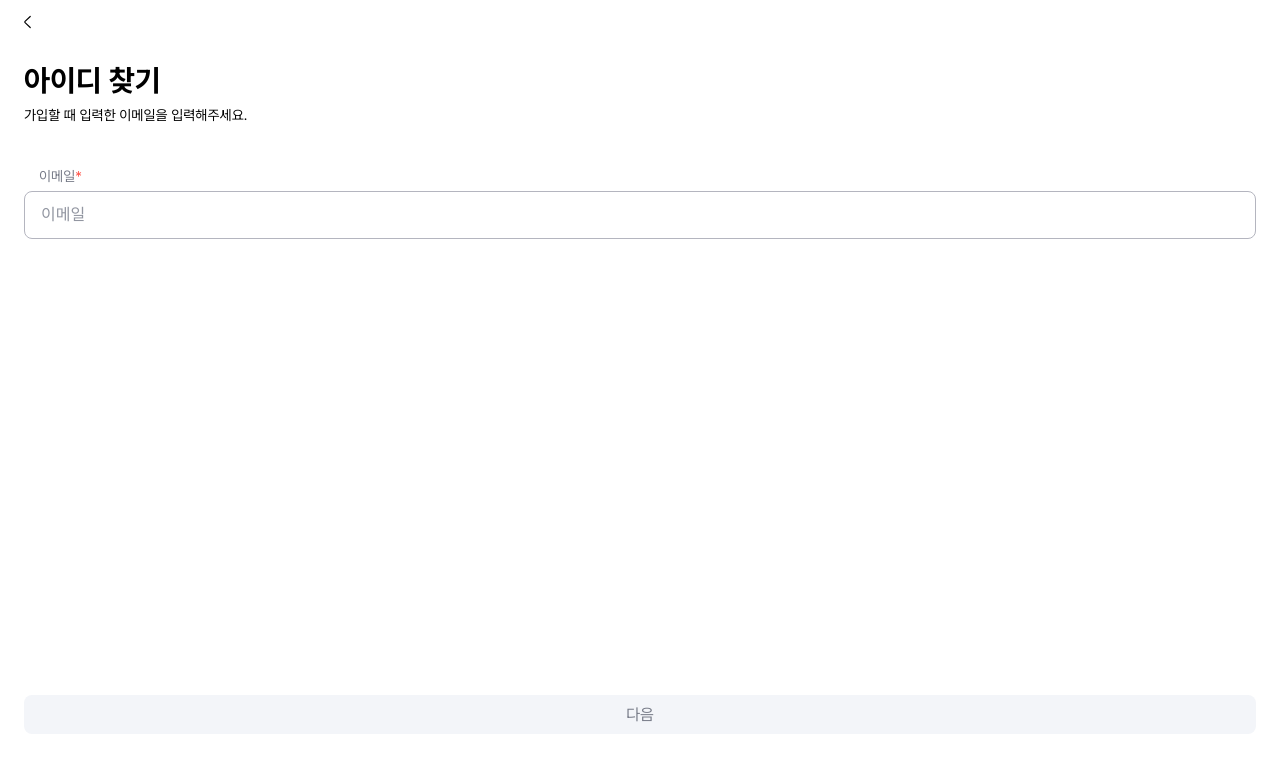
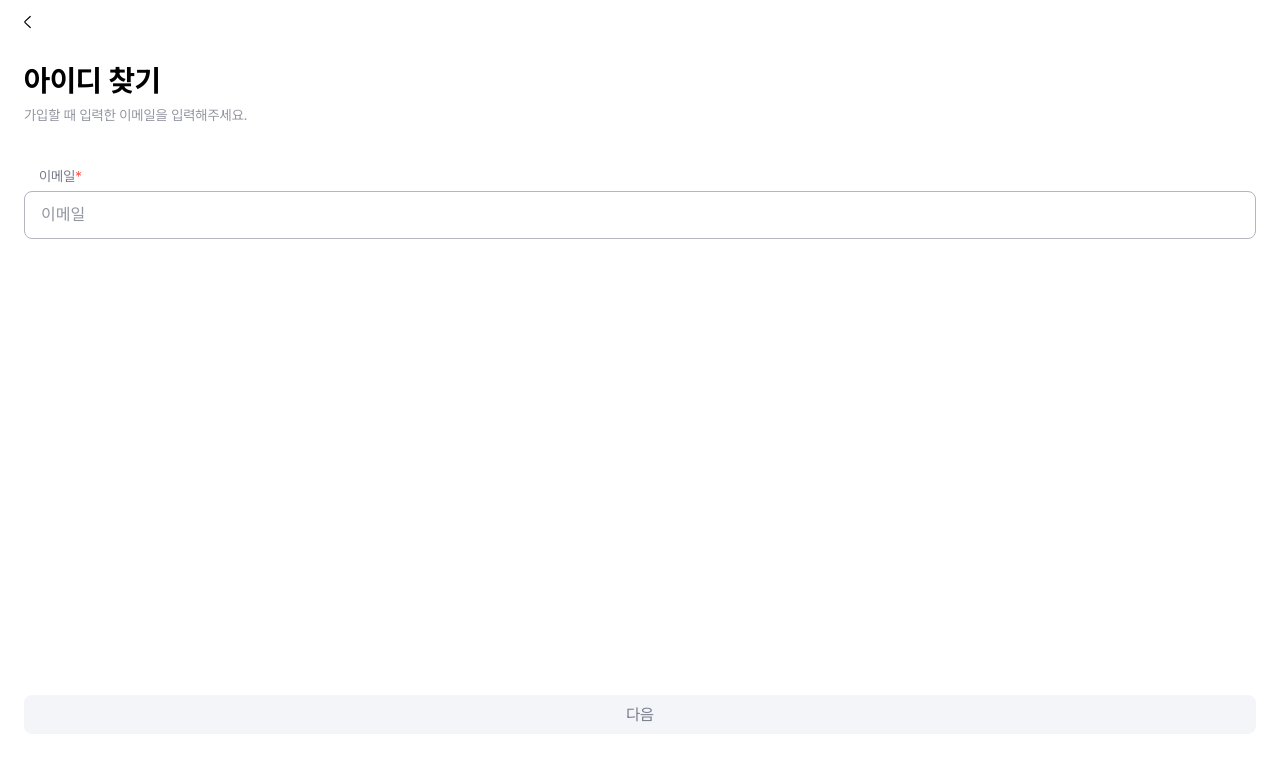
Before and after one commit to Kernel360/F1-WashFit-FE, a Next.js app: page /find-id in a window 1280 px wide. Shown: the top 760 px of the page. Built offline with nearby package versions, Linux system fonts and the light colour scheme; no server answers; a web font is replaced by a local one.

Commit message:
design: 페이지 색상 변경

```diff
--- a/src/app/change-password/page.tsx
+++ b/src/app/change-password/page.tsx
@@ -57,7 +57,7 @@ function ChangePasswordPage() {
       <Header isDisplayLogo={false} />
       <Spacing size={16} />
       <main className={cx('mainContainer')}>
-        <Title title="비밀번호 변경" description="사용하실 새 비밀번호를 입력해주세요." size={4} descriptionColor="tertiary" />
+        <Title title="비밀번호 변경" description="사용하실 새 비밀번호를 입력해주세요." size={4} descriptionColor="gray400" />
         <Spacing size={40} />
         <TextField
           label="새 비밀번호"
--- a/src/app/favorite/page.tsx
+++ b/src/app/favorite/page.tsx
@@ -93,7 +93,7 @@ function FavoritePage() {
         <div className={cx('hideWrapper', { scrolled: isScrolled })}>
           <SearchBar />
           <div className={cx('filterBox', { scrolled: isScrolled })}>
-            <Text typography="t6" color="gray300">{`총 ${productListData.length}개`}</Text>
+            <Text typography="t6" color="gray400">{`총 ${productListData.length}개`}</Text>
             <Dropdown
               options={options}
               selectedLabel={(SEARCH_FILTER_MAP[watch('filter') as SearchFilterType])}
--- a/src/app/find-id/page.tsx
+++ b/src/app/find-id/page.tsx
@@ -49,7 +49,7 @@ function FindIdPage() {
       <Header isDisplayLogo={false} />
       <Spacing size={16} />
       <main className={cx('mainContainer')}>
-        <Title title="아이디 찾기" description="가입할 때 입력한 이메일을 입력해주세요." size={4} descriptionColor="tertiary" />
+        <Title title="아이디 찾기" description="가입할 때 입력한 이메일을 입력해주세요." size={4} descriptionColor="gray400" />
         <Spacing size={40} />
         <TextField
           label="이메일"
--- a/src/app/find-password/page.tsx
+++ b/src/app/find-password/page.tsx
@@ -53,7 +53,7 @@ function FindPasswordPage() {
       <Header isDisplayLogo={false} />
       <Spacing size={16} />
       <main className={cx('mainContainer')}>
-        <Title title="비밀번호 찾기" description="비밀번호를 찾으실 아이디를 입력해주세요." size={4} descriptionColor="tertiary" />
+        <Title title="비밀번호 찾기" description="비밀번호를 찾으실 아이디를 입력해주세요." size={4} descriptionColor="gray400" />
         <Spacing size={40} />
         <TextField
           label="아이디"
```
